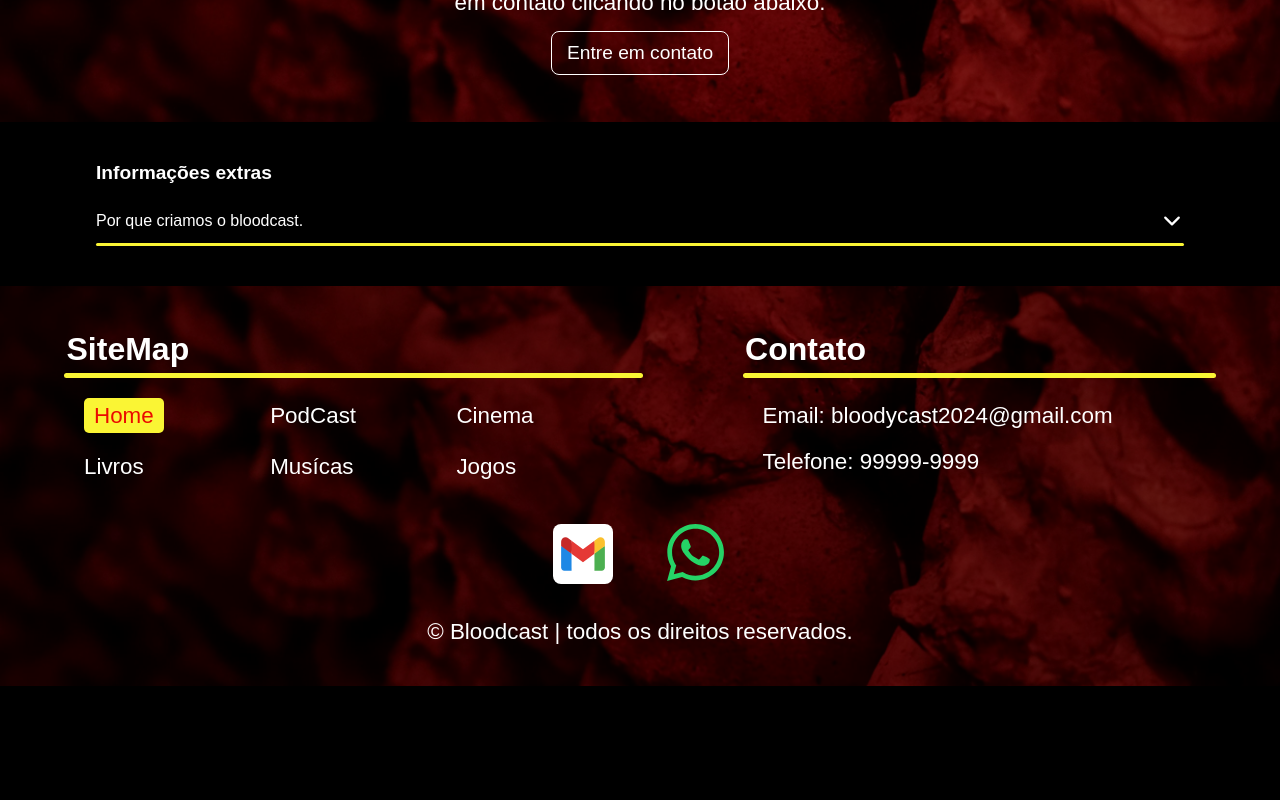
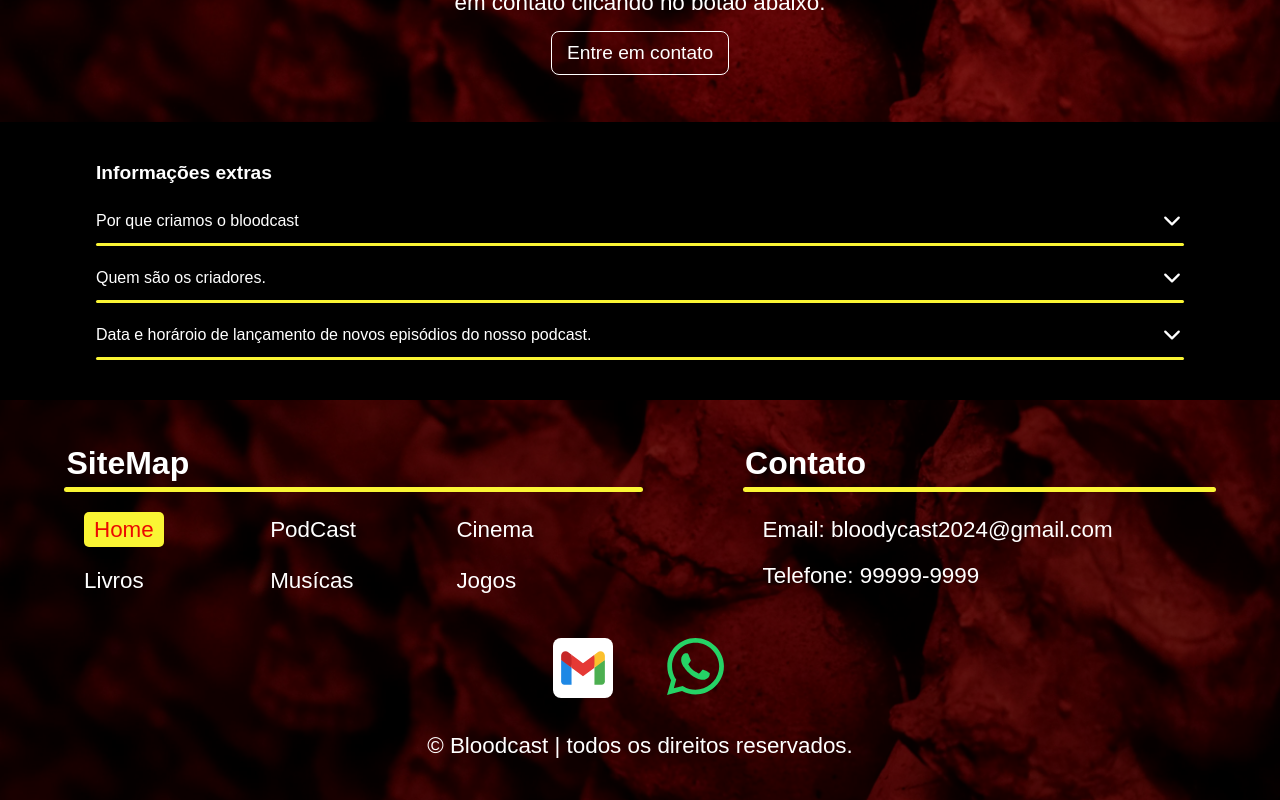
Before and after one commit to daniel-crs/bloody-cast, a React (Create React App) app: page / in a window 1280 px wide. Shown: the part 853-1653 px from the top of the page. Before the commit the page ends 1539 px from the top, so only its background shows below. Built offline with nearby package versions, Linux system fonts and the light colour scheme.

Commit message:
Desenvolvendo os card de informações adicionais.

```diff
--- a/src/components/ExtraInfoDropdown/ExtraInfoDropdown.module.css
+++ b/src/components/InfoDropdown/InfoDropdown.module.css
@@ -1,16 +1,3 @@
-.container {
-    display: flex;
-    flex-direction: column;
-    gap: 25px;
-
-    width: var(--container-size-mobile);
-    margin-bottom: 40px;
-}
-
-.container h3 {
-    font-size: 1.2rem;
-}
-
 .infoTitle {
     display: flex;
     flex-direction: row;
@@ -35,7 +22,7 @@
 }
 
 .underBar {
-    margin-top: -15px;
+    margin-top: -10px;
     width: 100%;
     height: 3px;
     border-radius: 8px;
--- a/src/components/ExtraInfoDropdown/index.jsx
+++ b/src/components/InfoDropdown/index.jsx
@@ -1,25 +1,21 @@
-import styles from "./ExtraInfoDropdown.module.css"
+import styles from "./InfoDropdown.module.css"
 import { useState } from "react";
 
 import { IoChevronDown } from "react-icons/io5";
 import { IoChevronUp } from "react-icons/io5";
 
-export function ExtraInfoDropDown() {
+export function InfoDropdown({title, description}) {
     const [openDropdown, setOpenDopenDropdown] = useState(false);
 
     const handleOpen = () => {
         setOpenDopenDropdown(!openDropdown);
-      };
+    };
 
     return (
-        <div className={styles.container}>
-            <h3>
-                Informações extras
-            </h3>
-
+        <>
             <div>
                 <div className={styles.infoTitle} onClick={handleOpen}>
-                        <p>Por que criamos o bloodcast.</p>
+                        <p>{title}</p>
                         {openDropdown ? (
                             <IoChevronUp className={styles.icon} />
                         ) : (
@@ -29,15 +25,12 @@ export function ExtraInfoDropDown() {
                 {openDropdown ? (
                         <div className={styles.dropdown}>
                             <p>
-                                BloodCast é um blog/podcast criado pela nossa equipe
-                                pelo amor que possuímos pelo gênero de terror e pelo
-                                desejo de compartilhar nossos conhecimentos sobre o
-                                mesmo com as pessoas.
+                                {description}
                             </p>
                         </div>
                 ) : null}
             </div>
             <span className={styles.underBar}></span>
-        </div>
+        </>
     )
 }
--- a/src/screens/Home/Home.module.css
+++ b/src/screens/Home/Home.module.css
@@ -3,3 +3,22 @@
     align-items: center;
     flex-direction: column;
 }
+
+.cardContainer {
+    display: flex;
+    flex-direction: column;
+    gap: 25px;
+
+    width: var(--container-size-mobile);
+    margin-bottom: 40px;
+}
+
+.cardContainer h3 {
+    font-size: 1.2rem;
+}
+
+.dropdownPosition {
+    display: flex;
+    flex-direction: column;
+    gap: 20px;
+}
--- a/src/screens/Home/index.jsx
+++ b/src/screens/Home/index.jsx
@@ -3,10 +3,16 @@ import styles from './Home.module.css';
 import { Header } from "../../components/Header"
 import { Slider } from '../../components/Slider';
 import { FeedBackBanner } from '../../components/FeedBackBanner';
-import { ExtraInfoDropDown } from '../../components/ExtraInfoDropdown';
+import { InfoDropdown } from '../../components/InfoDropdown';
 import { Footer } from '../../components/Footer';
 
 export function Home() {
+  const infoOptions = [
+    {title: "Por que criamos o bloodcast", description: "BloodCast é um blog/podcast criado pela nossa equipe  pelo amor que possuímos pelo gênero de terror e pelo  desejo de compartilhar nossos conhecimentos sobre o mesmo com as pessoas."},
+    {title: "Quem são os criadores.", description: "Lorem Ipsum é simplesmente uma simulação de texto da indústria tipográfica e de impressos, e vem sendo utilizado desde o século XVI,"},
+    {title: "Data e horároio de lançamento de novos episódios do nosso podcast.", description: "Lorem Ipsum é simplesmente uma simulação de texto da indústria tipográfica e de impressos, e vem sendo utilizado desde o século XVI,"}
+  ];
+
   return (
     <div>
       <Header />
@@ -16,7 +22,18 @@ export function Home() {
 
         <FeedBackBanner />
 
-        <ExtraInfoDropDown />
+        <div className={styles.cardContainer}>
+            <h3>
+                Informações extras
+            </h3>
+            <div className={styles.dropdownPosition}>
+              {infoOptions.map(function(data) {
+                return (
+                  <InfoDropdown title={data.title} description={data.description} />
+                )
+              })}
+            </div>
+        </div>
       </body>
 
       <Footer />
```
